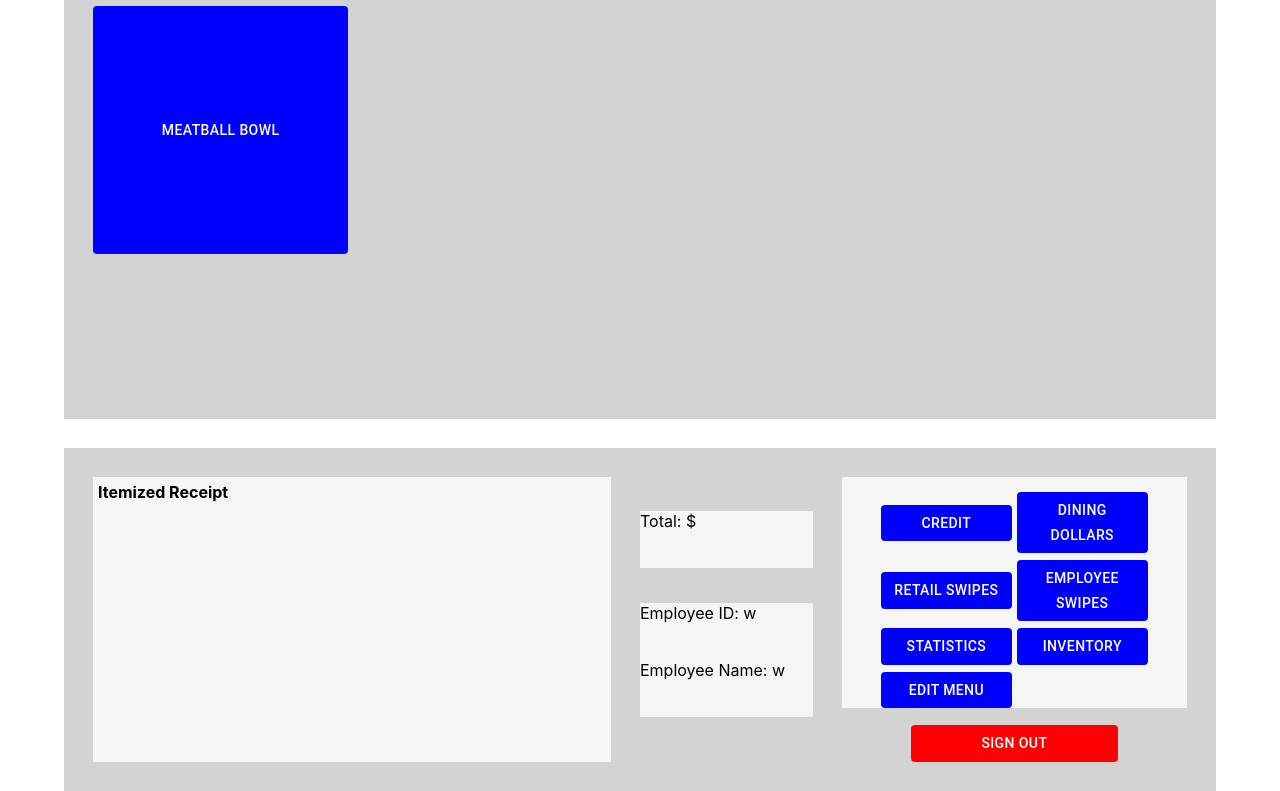
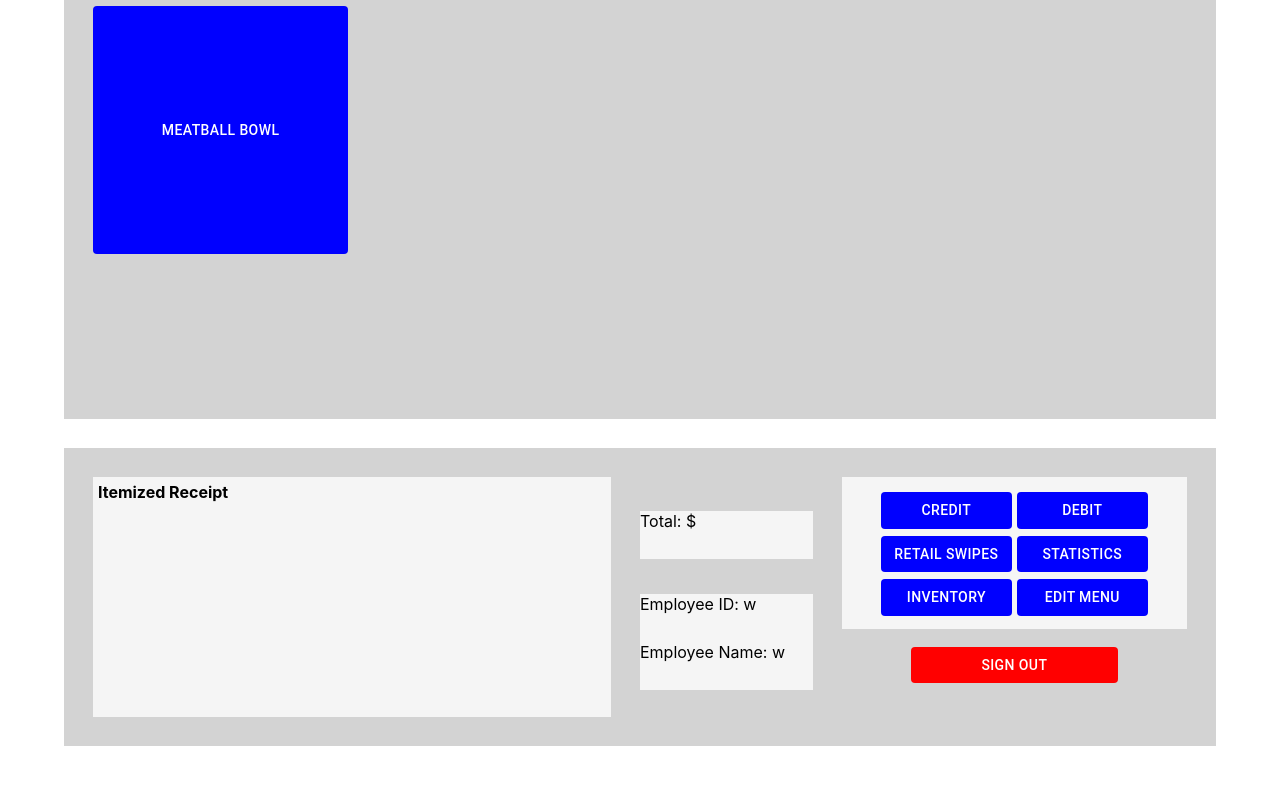
Before and after one commit to reaganreit/practice2, a React (Create React App) app in the folder frontend/: page /cashiergui in a window 1280 px wide. Shown: the part 396-1187 px from the top of the page. After the commit the page ends 1142 px from the top, so only its background shows below. Built offline with nearby package versions, Linux system fonts and the light colour scheme.

Commit message:
Changed checkout options

```diff
--- a/frontend/src/Pages/CashierGUI.js
+++ b/frontend/src/Pages/CashierGUI.js
@@ -188,10 +188,9 @@ const CashierGUI = () => {
                 <div style = {{ minHeight: "90%", width: "30%", marginLeft: "2.5%" }}>
                     <div style = {{ minHeight: "60%", width: "100%", paddingTop: "2.5%", backgroundColor: "whitesmoke" }}>
                         <div className="checkoutButtons" style = {{ width:"80%", marginLeft: "10%" }}>
-                            <Button onClick = {event => handleCheckout("Credit", "Sry")} style = {{ height: "47.5%", width: "47.5%", marginTop: "2.5%", marginLeft: "1.66%", backgroundColor: "blue", color: "white" }}>Credit</Button>
-                            <Button onClick = {event => handleCheckout("Dining Dollars", "Sry")} style = {{ height: "47.5%", width: "47.5%", marginTop: "2.5%", marginLeft: "1.66%", backgroundColor: "blue", color: "white" }}>Dining Dollars</Button>
+                            <Button onClick = {event => handleCheckout("Credit Card", "Sry")} style = {{ height: "47.5%", width: "47.5%", marginTop: "2.5%", marginLeft: "1.66%", backgroundColor: "blue", color: "white" }}>Credit</Button>
+                            <Button onClick = {event => handleCheckout("Debit Card", "Sry")} style = {{ height: "47.5%", width: "47.5%", marginTop: "2.5%", marginLeft: "1.66%", backgroundColor: "blue", color: "white" }}>Debit</Button>
                             <Button onClick = {event => handleCheckout("Retail Swipes", "Sry")} style = {{ height: "47.5%", width: "47.5%", marginTop: "2.5%", marginLeft: "1.66%", backgroundColor: "blue", color: "white" }}>Retail Swipes</Button>
-                            <Button onClick = {event => handleCheckout("Employee Swipes", "Sry")} style = {{ height: "47.5%", width: "47.5%", marginTop: "2.5%", marginLeft: "1.66%", backgroundColor: "blue", color: "white" }}>Employee Swipes</Button>
                             {managerButtons.map( elem => {
                                 return (
                                         <Link to={elem.linkName} style={{ textDecoration:"none" }}>
```
Also changed, not shown: 1 other file (tests, documents, lock files or other folders).
